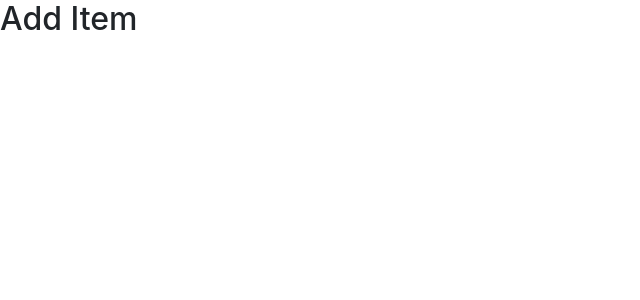
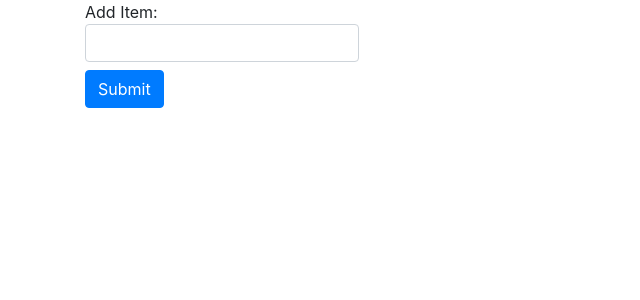
Before and after one commit to fuadajip/mern-stack, a React (Create React App) app in the folder frontend/: page /add-item in a window 1280 px wide. Shown: the top 300 px of the page, without its empty margins (0-640 px from the left). Built offline with nearby package versions, Linux system fonts and the light colour scheme.

Commit message:
Add handle event AddItem

```diff
--- a/frontend/public/index.html
+++ b/frontend/public/index.html
@@ -1,5 +1,6 @@
 <!DOCTYPE html>
 <html lang="en">
+
 <head>
   <meta charset="utf-8">
   <meta name="viewport" content="width=device-width, initial-scale=1, shrink-to-fit=no">
@@ -10,14 +11,24 @@
     -->
   <link rel="manifest" href="%PUBLIC_URL%/manifest.json">
   <link rel="shortcut icon" href="%PUBLIC_URL%/favicon.ico">
-    <link rel="stylesheet" href="https://maxcdn.bootstrapcdn.com/bootstrap/4.0.0/css/bootstrap.min.css" integrity="sha384-Gn5384xqQ1aoWXA+058RXPxPg6fy4IWvTNh0E263XmFcJlSAwiGgFAW/dAiS6JXm" crossorigin="anonymous">
+  <link rel="stylesheet" href="https://maxcdn.bootstrapcdn.com/bootstrap/4.0.0/css/bootstrap.min.css" integrity="sha384-Gn5384xqQ1aoWXA+058RXPxPg6fy4IWvTNh0E263XmFcJlSAwiGgFAW/dAiS6JXm"
+    crossorigin="anonymous">
 
   <title>Mern Stack - Tutorial</title>
 </head>
+
 <body>
   <noscript>
     You need to enable JavaScript to run this app.
   </noscript>
   <div id="root"></div>
+
+  <script src="https://code.jquery.com/jquery-3.2.1.slim.min.js" integrity="sha384-KJ3o2DKtIkvYIK3UENzmM7KCkRr/rE9/Qpg6aAZGJwFDMVNA/GpGFF93hXpG5KkN"
+    crossorigin="anonymous"></script>
+  <script src="https://cdnjs.cloudflare.com/ajax/libs/popper.js/1.12.9/umd/popper.min.js" integrity="sha384-ApNbgh9B+Y1QKtv3Rn7W3mgPxhU9K/ScQsAP7hUibX39j7fakFPskvXusvfa0b4Q"
+    crossorigin="anonymous"></script>
+  <script src="https://maxcdn.bootstrapcdn.com/bootstrap/4.0.0/js/bootstrap.min.js" integrity="sha384-JZR6Spejh4U02d8jOt6vLEHfe/JQGiRRSQQxSfFWpi1MquVdAyjUar5+76PVCmYl"
+    crossorigin="anonymous"></script>
 </body>
+
 </html>
--- a/frontend/src/components/AddItem.js
+++ b/frontend/src/components/AddItem.js
@@ -1,10 +1,34 @@
 import React from 'react';
 
 class AddItem extends React.Component {
+    constructor(props){
+        super(props);
+        this.state = { value : ''};
+
+        this.handleChange = this.handleChange.bind(this);
+        this.handleSubmit = this.handleSubmit.bind(this);
+    }
+
+    handleChange(e) {
+        this.setState({value: e.target.value});
+    }
+
+    handleSubmit(e) {
+        alert(this.state.value);
+        e.preventDefault();
+    }
+
     render () {
         return(
-            <div>
-                <h2>Add Item</h2>
+            <div className="container">
+                <form onSubmit={this.handleSubmit}>
+                    <label>
+                    Add Item:
+                    <input type="text" value={this.state.value} onChange={this.handleChange} className="form-control"/>
+                    </label>
+                    <br/>
+                    <input type="submit" value="Submit" className="btn btn-primary"/>
+                </form>
             </div>
         )
     }
```
Lines whose indentation alone changed are shown as unchanged.
